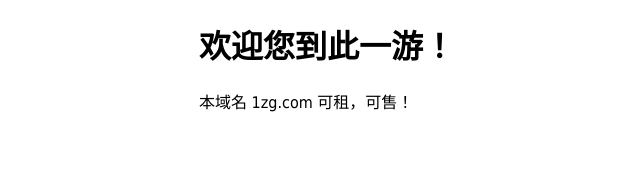
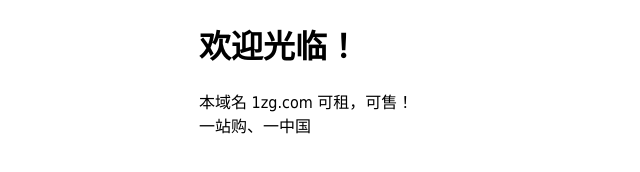
Before and after one commit to junmaqiang/1zg.github.io, a plain HTML site: page index.html in a window 1280 px wide. Shown: the whole page, without its empty margins (161-801 px from the left). Drawn offline with Linux system fonts and the light colour scheme.

Commit message:
20220818

```diff
--- a/index.html
+++ b/index.html
@@ -13,9 +13,10 @@
     </style>
 </head>
 <body>
-    <h1>欢迎您到此一游！</h1>
+    <h1>欢迎光临！</h1>
     <p>
-        本域名 1zg.com 可租，可售！
+        本域名 1zg.com 可租，可售！<br />
+        一站购、一中国
     </p>
 </body>
 </html>
```
